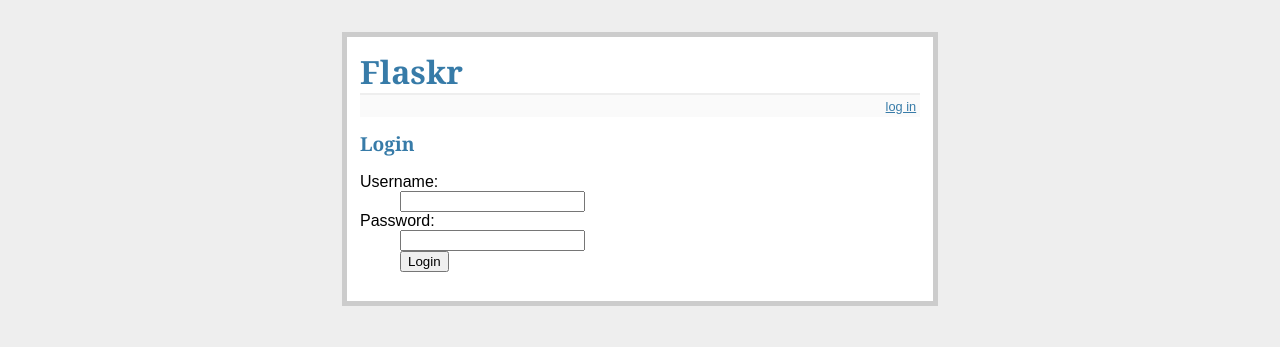
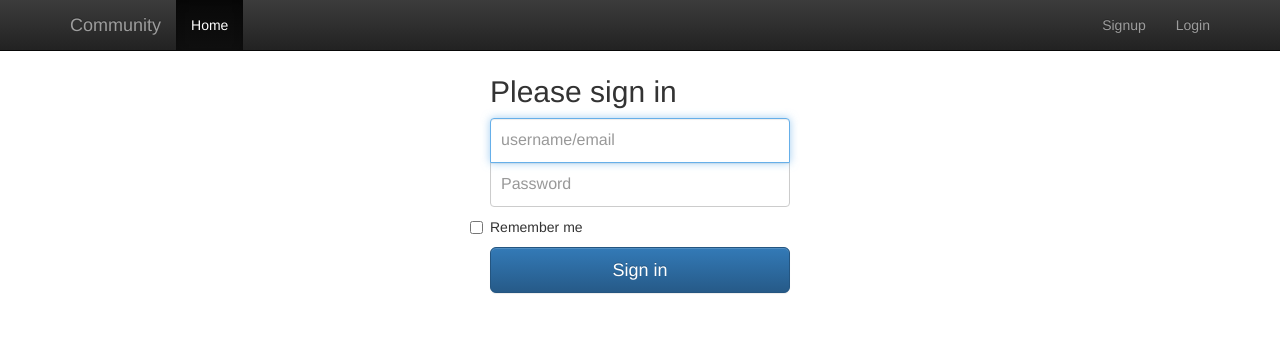
Before and after one commit to spchuang/community, a Flask app: page /login in a window 1280 px wide. Shown: the top 347 px of the page. Run offline with Flask 2, Linux system fonts and the light colour scheme; some libraries are stand-ins or nearby versions.

Commit message:
add basic template for the pages

```diff
--- a/app.py
+++ b/app.py
@@ -1,10 +1,13 @@
 # all the imports
 import sqlite3
+import os
 from flask import Flask, request, session, g, redirect, url_for, \
 	 abort, render_template, flash
 
-# configuration
-DATABASE = '/tmp/community.db'
+#----------------------------------------
+# initialization
+#----------------------------------------
+DATABASE = 'community.db'
 DEBUG = True
 SECRET_KEY = 'development key'
 USERNAME = 'admin'
@@ -13,8 +16,14 @@
 app = Flask(__name__)
 app.config.from_object(__name__)
 
+
+
 def connect_db():
 	return sqlite3.connect(app.config['DATABASE'])
+
+#@app.errorhandler(404)
+#def page_not_found(e):
+#    return render_template('404.html'), 404
 
 @app.before_request
 def before_request():
@@ -26,6 +35,9 @@
 	if db is not None:
 		db.close()
 
+#----------------------------------------
+# controllers
+#----------------------------------------
 @app.route('/')
 def show_entries():
     cur = g.db.execute('select title, text from entries order by id desc')
@@ -53,14 +65,38 @@
 		else:
 			session['logged_in'] = True
 		flash('You were logged in')
-		return redirect(url_for('show_entries'))
+		return redirect(url_for('login'))
+
+	if session.get('logged_in'):
+		return redirect(url_for('community'))
 	return render_template('login.html', error=error)
 
 @app.route('/logout')
 def logout():
 	session.pop('logged_in', None)
 	flash('You were logged out')
-	return redirect(url_for('show_entries'))
+	return redirect(url_for('login'))
 
+
+@app.route('/signup')
+def signup():
+	return render_template('signup.html')
+
+@app.route('/home')
+def home():
+	return render_template('home.html')
+
+@app.route('/profile')
+def profile():
+	return render_template('profile.html')
+
+@app.route('/community')
+def community():
+	return render_template('communiy_list.html')
+
+#----------------------------------------
+# launch
+#----------------------------------------
 if __name__ == '__main__':
-	app.run()
+	port = int(os.environ.get("PORT", 5000))
+	app.run(host='0.0.0.0', port=port)
--- a/static/style.css
+++ b/static/style.css
@@ -1,3 +1,4 @@
+/*
 body            { font-family: sans-serif; background: #eee; }
 a, h1, h2       { color: #377ba8; }
 h1, h2          { font-family: 'Georgia', serif; margin: 0; }
@@ -16,3 +17,45 @@
 .flash          { background: #cee5F5; padding: 0.5em;
                   border: 1px solid #aacbe2; }
 .error          { background: #f0d6d6; padding: 0.5em; }
+*/
+
+body {
+  padding-top: 40px;
+  padding-bottom: 40px;
+  background-color: #eee;
+}
+
+.form-signin {
+  max-width: 330px;
+  padding: 15px;
+  margin: 0 auto;
+}
+.form-signin .form-signin-heading,
+.form-signin .checkbox {
+  margin-bottom: 10px;
+}
+.form-signin .checkbox {
+  font-weight: normal;
+}
+.form-signin .form-control {
+  position: relative;
+  font-size: 16px;
+  height: auto;
+  padding: 10px;
+  -webkit-box-sizing: border-box;
+     -moz-box-sizing: border-box;
+          box-sizing: border-box;
+}
+.form-signin .form-control:focus {
+  z-index: 2;
+}
+.form-signin input[type="text"] {
+  margin-bottom: -1px;
+  border-bottom-left-radius: 0;
+  border-bottom-right-radius: 0;
+}
+.form-signin input[type="password"] {
+  margin-bottom: 10px;
+  border-top-left-radius: 0;
+  border-top-right-radius: 0;
+}
--- /dev/null
+++ b/templates/communiy_list.html
@@ -0,0 +1,6 @@
+{% extends "layout.html" %}
+{% block body %}
+
+<h1>This should be a list of communities</h1>
+
+{% endblock %}
--- a/templates/layout.html
+++ b/templates/layout.html
@@ -1,17 +1,67 @@
 <!doctype html>
-<title>Flaskr</title>
-<link rel=stylesheet type=text/css href="{{ url_for('static', filename='style.css') }}">
-<div class=page>
-  <h1>Flaskr</h1>
-  <div class=metanav>
-  {% if not session.logged_in %}
-    <a href="{{ url_for('login') }}">log in</a>
-  {% else %}
-    <a href="{{ url_for('logout') }}">log out</a>
-  {% endif %}
+<html lang="en">
+	<head>
+	<title>Community</title>
+	<link rel=stylesheet type=text/css href="{{ url_for('static', filename='style.css') }}">
+	<!-- Latest compiled and minified CSS -->
+	<link rel="stylesheet" href="//netdna.bootstrapcdn.com/bootstrap/3.0.2/css/bootstrap.min.css">
+
+	<!-- Optional theme -->
+	<link rel="stylesheet" href="//netdna.bootstrapcdn.com/bootstrap/3.0.2/css/bootstrap-theme.min.css">
+
+
+	</head>
+
+<body>
+ <div class="navbar navbar-inverse navbar-fixed-top" role="navigation">
+  <div class="container">
+    <div class="navbar-header">
+          <button type="button" class="navbar-toggle" data-toggle="collapse" data-target=".navbar-collapse">
+            <span class="sr-only">Toggle navigation</span>
+            <span class="icon-bar"></span>
+            <span class="icon-bar"></span>
+            <span class="icon-bar"></span>
+          </button>
+          <a class="navbar-brand" href="#">Community</a>
+        </div>
+        {% if session.logged_in %}
+
+
+        <div class="collapse navbar-collapse">
+          <ul class="nav navbar-nav">
+            <li class="active"><a href="{{ url_for('home') }}">Home</a></li>
+            <li><a href="{{ url_for('community') }}">Communities</a></li>
+
+          </ul>
+          <ul class="nav navbar-nav navbar-right">
+          	<li><a href="{{ url_for('profile') }}">Profile</a></li>
+            <li><a href="{{ url_for('logout') }}">Logout</a></li>
+
+          </ul>
+        </div><!--/.nav-collapse -->
+        {% else %}
+        <div class="collapse navbar-collapse">
+          <ul class="nav navbar-nav">
+            <li class="active"><a href="{{ url_for('home') }}">Home</a></li>
+
+          </ul>
+          <ul class="nav navbar-nav navbar-right">
+          	<li><a href="{{ url_for('signup') }}">Signup</a></li>
+            <li><a href="{{ url_for('login') }}">Login</a></li>
+
+
+          </ul>
+        </div><!--/.nav-collapse -->
+
+        {% endif %}
   </div>
-  {% for message in get_flashed_messages() %}
-    <div class=flash>{{ message }}</div>
-  {% endfor %}
-  {% block body %}{% endblock %}
 </div>
+{% block body %}{% endblock %}
+
+<script src="//ajax.googleapis.com/ajax/libs/jquery/1.9.1/jquery.min.js"></script>
+<script src="//netdna.bootstrapcdn.com/bootstrap/3.0.2/js/bootstrap.min.js"></script>
+<script src="http://getbootstrap.com/docs-assets/js/holder.js"></script>
+
+</body>
+
+</html>
--- a/templates/login.html
+++ b/templates/login.html
@@ -1,14 +1,20 @@
 {% extends "layout.html" %}
 {% block body %}
-  <h2>Login</h2>
-  {% if error %}<p class=error><strong>Error:</strong> {{ error }}{% endif %}
-  <form action="{{ url_for('login') }}" method=post>
-    <dl>
-      <dt>Username:
-      <dd><input type=text name=username>
-      <dt>Password:
-      <dd><input type=password name=password>
-      <dd><input type=submit value=Login>
-    </dl>
-  </form>
+
+<div class="container">
+
+	<form action="{{ url_for('login') }}"  method=post class="form-signin">
+		<h2 class="form-signin-heading">Please sign in</h2>
+		<input type="text" class="form-control" name="username" placeholder="username/email" required autofocus>
+		<input type="password" name="password" class="form-control" placeholder="Password" required>
+		<label class="checkbox">
+		<input type="checkbox" value="remember-me"> Remember me
+		</label>
+
+		<button class="btn btn-lg btn-primary btn-block" type="submit">Sign in</button>
+	</form>
+
+
+</div> <!-- /container -->
+
 {% endblock %}
--- /dev/null
+++ b/templates/profile.html
@@ -0,0 +1,6 @@
+{% extends "layout.html" %}
+{% block body %}
+
+<h1>This is your profile</h1>
+
+{% endblock %}
--- a/templates/show_entries.html
+++ b/templates/show_entries.html
@@ -18,4 +18,9 @@
     <li><em>Unbelievable.  No entries here so far</em>
   {% endfor %}
   </ul>
+
+
 {% endblock %}
+
+</body>
+</html>
--- /dev/null
+++ b/templates/signup.html
@@ -0,0 +1,6 @@
+{% extends "layout.html" %}
+{% block body %}
+
+<h1>Signup</h1>
+
+{% endblock %}
```
Also changed, not shown: templates/home.html (added, +130 -0 lines), community.db.
